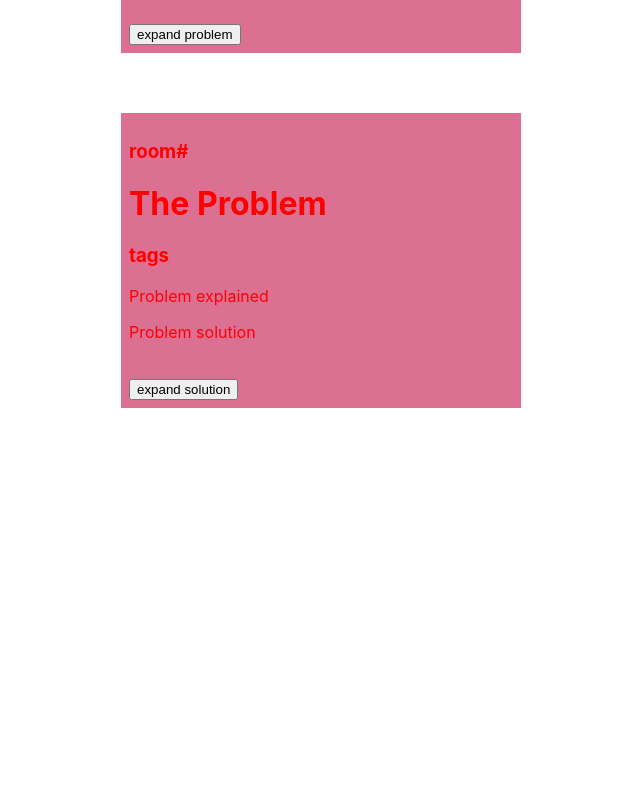
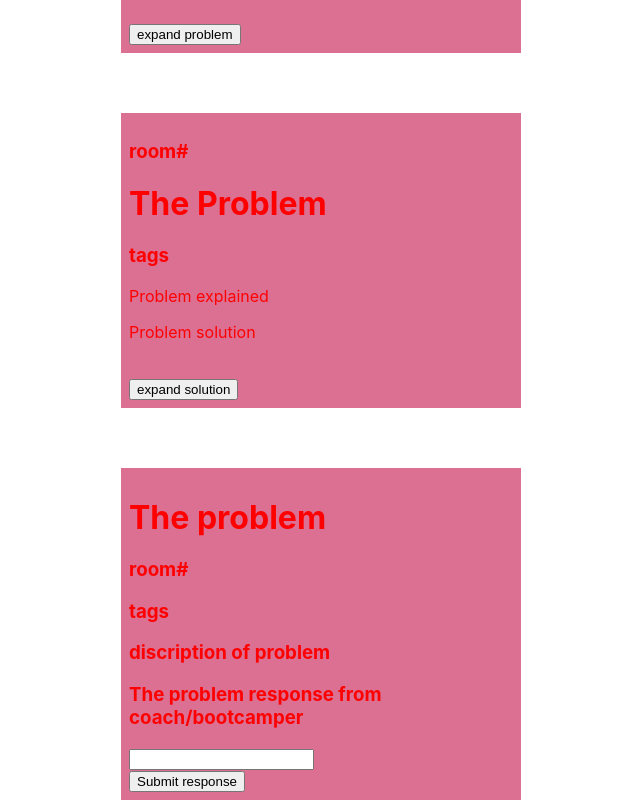
Before and after one commit to SchoolOfCode/national-project-week-room25-project, a React (Create React App) app in the folder frontend/: page / in a window 1280 px wide. Shown: the part 982-1782 px from the top of the page, without its empty margins (391-1031 px from the left). Before the commit the page ends 1390 px from the top, so only its background shows below. Built offline with nearby package versions, Linux system fonts and the light colour scheme.

Commit message:
added exspandedrequest box

```diff
--- a/frontend/src/App.js
+++ b/frontend/src/App.js
@@ -2,6 +2,7 @@
 // import Box from "@material-ui/core/Box";
 import browseRequest from "./Components/Browserequests";
 import boxRequest from "./Components/Createrequest";
+import exspandedRequest from "./Components/exspandedRequest";
 import solvedRequest from "./Components/Solvedrequests";
 import unsolvedRequest from "./Components/Unsolvedrequests";
 
@@ -13,6 +14,7 @@ function App() {
       {browseRequest()}
       {unsolvedRequest()}
       {solvedRequest()}
+      {exspandedRequest()}
     </div>
   );
 }
--- /dev/null
+++ b/frontend/src/Components/exspandedRequest/index.js
@@ -0,0 +1,27 @@
+import react from "react";
+import Box from "@material-ui/core/Box";
+
+function exspandedRequest() {
+  return (
+    <div>
+      <Box
+        style={{ marginLeft: "40%", marginTop: "60px", width: "30%" }}
+        color="red"
+        bgcolor="palevioletred"
+        p={1}
+      >
+        {" "}
+        <h1>The problem</h1>
+        <h3>room#</h3>
+        <h3>tags</h3>
+        <h3>discription of problem</h3>
+        <h3>The problem response from coach/bootcamper</h3>
+        <input></input>
+        <br></br>
+        <button>Submit response</button>
+      </Box>
+    </div>
+  );
+}
+
+export default exspandedRequest;
```
